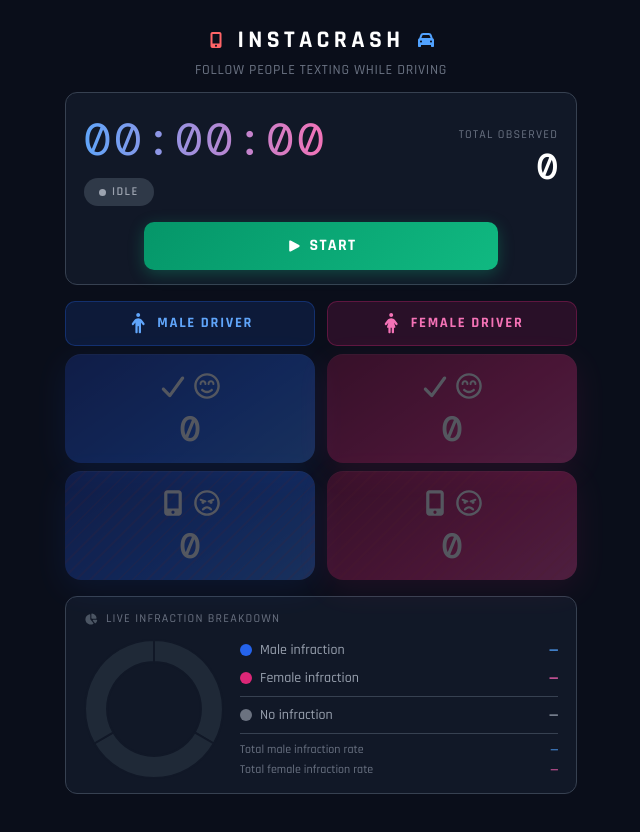
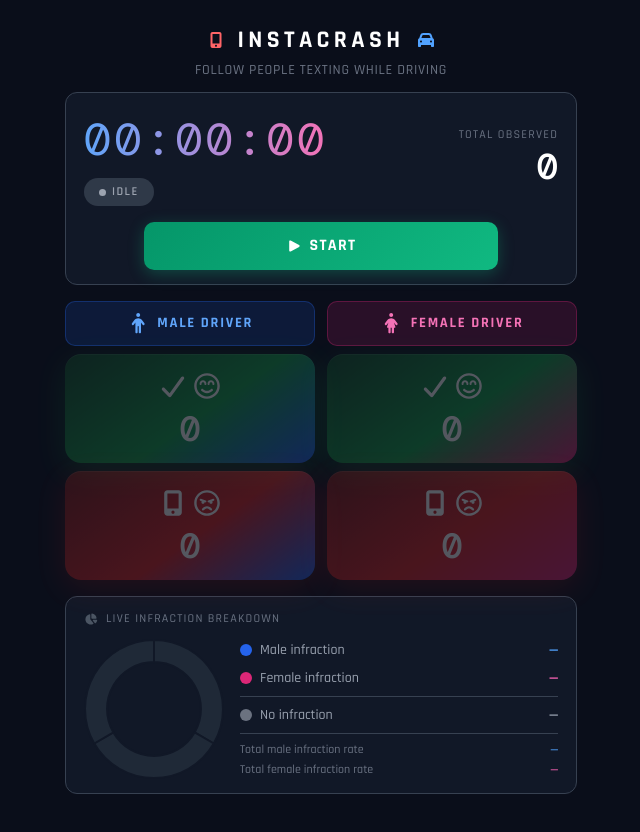
Before and after one commit to tagliala-labs/instacrash, a React (Vite) app: page / in a window 1280 px wide. Shown: the top 832 px of the page, without its empty margins (319-959 px from the left). Built offline with nearby package versions, Linux system fonts and the light colour scheme.

Commit message:
Button colors: green+gender for OK, red+gender for infraction

```diff
--- a/index.css
+++ b/index.css
@@ -163,70 +163,54 @@ body {
 }
 
 .btn-male {
-  background: linear-gradient(145deg, #1e40af 0%, #2563eb 60%, #3b82f6 100%);
+  background: linear-gradient(145deg, #14532d 0%, #16a34a 55%, #2563eb 100%);
   box-shadow:
-    0 8px 32px rgba(37, 99, 235, 0.35),
+    0 8px 32px rgba(22, 163, 74, 0.4),
     inset 0 1px 0 rgba(255, 255, 255, 0.1);
 }
 
 .btn-male:not(:disabled):hover {
   box-shadow:
-    0 12px 40px rgba(37, 99, 235, 0.5),
+    0 12px 40px rgba(22, 163, 74, 0.55),
     inset 0 1px 0 rgba(255, 255, 255, 0.1);
 }
 
 .btn-female {
-  background: linear-gradient(145deg, #9d174d 0%, #db2777 60%, #ec4899 100%);
+  background: linear-gradient(145deg, #14532d 0%, #16a34a 55%, #db2777 100%);
   box-shadow:
-    0 8px 32px rgba(219, 39, 119, 0.35),
+    0 8px 32px rgba(22, 163, 74, 0.4),
     inset 0 1px 0 rgba(255, 255, 255, 0.1);
 }
 
 .btn-female:not(:disabled):hover {
   box-shadow:
-    0 12px 40px rgba(219, 39, 119, 0.5),
+    0 12px 40px rgba(22, 163, 74, 0.55),
     inset 0 1px 0 rgba(255, 255, 255, 0.1);
 }
 
 .btn-male-infraction {
-  background:
-    repeating-linear-gradient(
-      -45deg,
-      transparent,
-      transparent 8px,
-      rgba(239, 68, 68, 0.13) 8px,
-      rgba(239, 68, 68, 0.13) 10px
-    ),
-    linear-gradient(145deg, #1e40af 0%, #2563eb 60%, #3b82f6 100%);
+  background: linear-gradient(145deg, #7f1d1d 0%, #dc2626 55%, #2563eb 100%);
   box-shadow:
-    0 8px 32px rgba(37, 99, 235, 0.35),
+    0 8px 32px rgba(220, 38, 38, 0.4),
     inset 0 1px 0 rgba(255, 255, 255, 0.1);
 }
 
 .btn-male-infraction:not(:disabled):hover {
   box-shadow:
-    0 12px 40px rgba(37, 99, 235, 0.5),
+    0 12px 40px rgba(220, 38, 38, 0.55),
     inset 0 1px 0 rgba(255, 255, 255, 0.1);
 }
 
 .btn-female-infraction {
-  background:
-    repeating-linear-gradient(
-      -45deg,
-      transparent,
-      transparent 8px,
-      rgba(239, 68, 68, 0.13) 8px,
-      rgba(239, 68, 68, 0.13) 10px
-    ),
-    linear-gradient(145deg, #9d174d 0%, #db2777 60%, #ec4899 100%);
+  background: linear-gradient(145deg, #7f1d1d 0%, #dc2626 55%, #db2777 100%);
   box-shadow:
-    0 8px 32px rgba(219, 39, 119, 0.35),
+    0 8px 32px rgba(220, 38, 38, 0.4),
     inset 0 1px 0 rgba(255, 255, 255, 0.1);
 }
 
 .btn-female-infraction:not(:disabled):hover {
   box-shadow:
-    0 12px 40px rgba(219, 39, 119, 0.5),
+    0 12px 40px rgba(220, 38, 38, 0.55),
     inset 0 1px 0 rgba(255, 255, 255, 0.1);
 }
 
```
